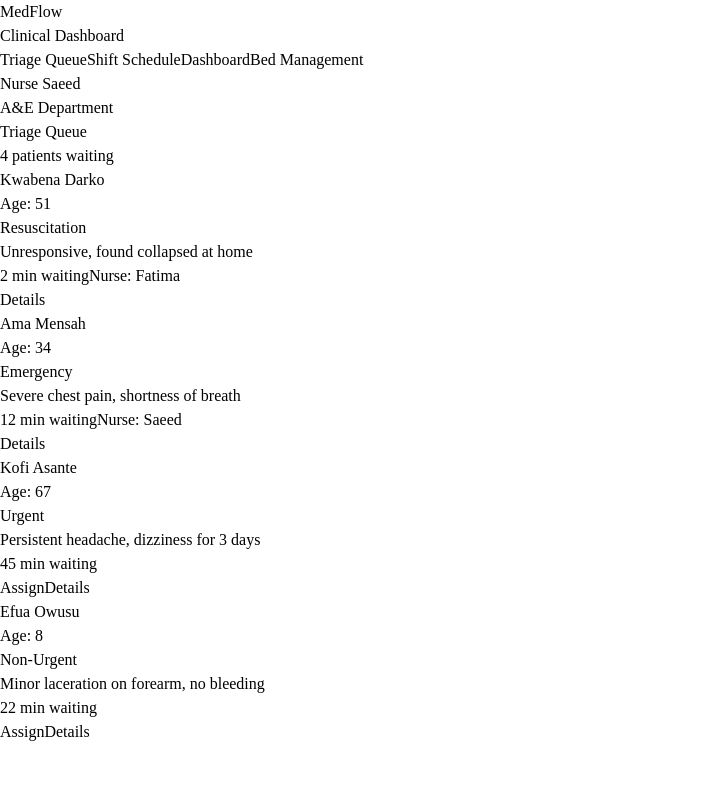
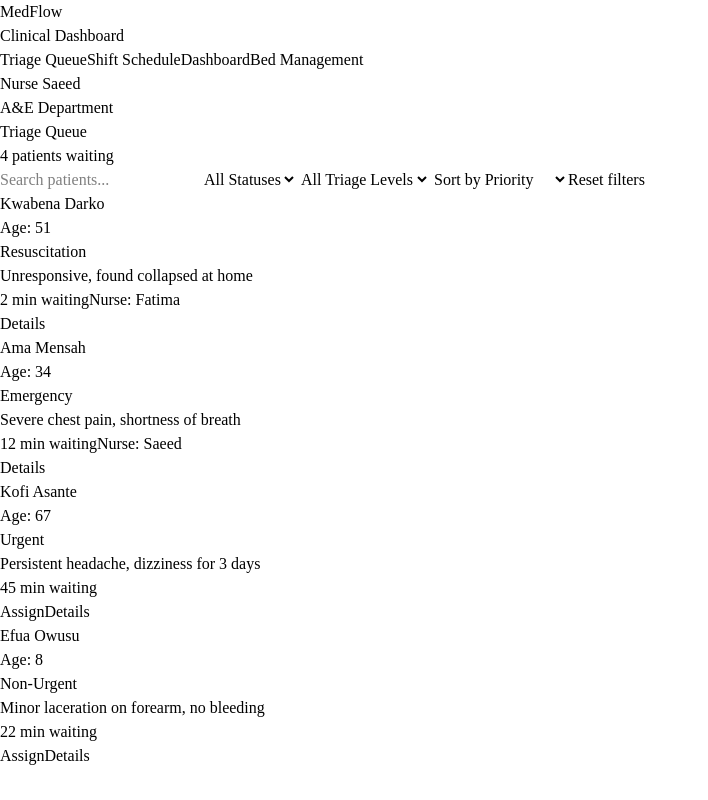
Before and after one commit to eskersaeed/medflow, a React (Vite) app: page / in a window 1280 px wide. Shown: the whole page, without its empty margins (0-708 px from the left). Built offline with nearby package versions, Linux system fonts and the light colour scheme.

Commit message:
feat: add Zustand store, TanStack Query, filter bar, and dynamic triage queue

```diff
--- /dev/null
+++ b/src/features/triage/components/TriageFilterBar.tsx
@@ -0,0 +1,72 @@
+import { useTriageStore, PATIENT_STATUS, TRIAGE_LEVEL } from "../stores/triageStore";
+import type { PatientStatus, TriageLevel } from "../types/patient";
+
+function TriageFilterBar() {
+  const filters = useTriageStore((state) => state.filters);
+  const setSearchTerm = useTriageStore((state) => state.setSearchTerm);
+  const setStatusFilter = useTriageStore((state) => state.setStatusFilter);
+  const setTriageLevelFilter = useTriageStore((state) => state.setTriageLevelFilter);
+  const setSortBy = useTriageStore((state) => state.setSortBy);
+  const resetFilters = useTriageStore((state) => state.resetFilters);
+
+  return (
+    <div className="bg-white border-b border-slate-200 p-4">
+      <div className="flex items-center gap-4 flex-wrap">
+        <input
+          type="text"
+          placeholder="Search patients..."
+          value={filters.searchTerm}
+          onChange={(e) => setSearchTerm(e.target.value)}
+          className="border border-slate-300 rounded-lg px-3 py-2 text-sm w-64 focus:outline-none focus:ring-2 focus:ring-blue-500 focus:border-transparent"
+        />
+
+        <select
+          value={filters.statusFilter}
+          onChange={(e) => setStatusFilter(e.target.value as PatientStatus | "all")}
+          className="border border-slate-300 rounded-lg px-3 py-2 text-sm focus:outline-none focus:ring-2 focus:ring-blue-500"
+        >
+          <option value="all">All Statuses</option>
+          <option value={PATIENT_STATUS.Waiting}>Waiting</option>
+          <option value={PATIENT_STATUS.InProgress}>In Progress</option>
+          <option value={PATIENT_STATUS.Discharged}>Discharged</option>
+          <option value={PATIENT_STATUS.Escalated}>Escalated</option>
+        </select>
+
+        <select
+          value={filters.triageLevelFilter}
+          onChange={(e) => {
+            const value = e.target.value;
+            setTriageLevelFilter(value === "all" ? "all" : (Number(value) as TriageLevel));
+          }}
+          className="border border-slate-300 rounded-lg px-3 py-2 text-sm focus:outline-none focus:ring-2 focus:ring-blue-500"
+        >
+          <option value="all">All Triage Levels</option>
+          <option value={TRIAGE_LEVEL.Resuscitation}>1 - Resuscitation</option>
+          <option value={TRIAGE_LEVEL.Emergency}>2 - Emergency</option>
+          <option value={TRIAGE_LEVEL.Urgent}>3 - Urgent</option>
+          <option value={TRIAGE_LEVEL.SemiUrgent}>4 - Semi-Urgent</option>
+          <option value={TRIAGE_LEVEL.NonUrgent}>5 - Non-Urgent</option>
+        </select>
+
+        <select
+          value={filters.sortBy}
+          onChange={(e) => setSortBy(e.target.value as "triageLevel" | "waitTime" | "name")}
+          className="border border-slate-300 rounded-lg px-3 py-2 text-sm focus:outline-none focus:ring-2 focus:ring-blue-500"
+        >
+          <option value="triageLevel">Sort by Priority</option>
+          <option value="waitTime">Sort by Wait Time</option>
+          <option value="name">Sort by Name</option>
+        </select>
+
+        <button
+          onClick={resetFilters}
+          className="text-sm text-slate-500 hover:text-slate-700 underline"
+        >
+          Reset filters
+        </button>
+      </div>
+    </div>
+  );
+}
+
+export { TriageFilterBar };
--- a/src/features/triage/components/TriageQueuePage.tsx
+++ b/src/features/triage/components/TriageQueuePage.tsx
@@ -1,10 +1,15 @@
 import { Header } from "@/components/layout/Header";
 import { PatientCard } from "./PatientCard";
+import { TriageFilterBar } from "./TriageFilterBar";
+import { useTriageStore } from "../stores/triageStore";
 
 function TriageQueuePage() {
+  const selectPatient = useTriageStore((state) => state.selectPatient);
+
   return (
     <div>
       <Header title="Triage Queue" subtitle="4 patients waiting" />
+      <TriageFilterBar />
       <div className="p-6 max-w-3xl space-y-4">
         <PatientCard
           name="Kwabena Darko"
@@ -14,7 +19,7 @@
           waitMinutes={2}
           nurse="Fatima"
           onAssign={() => console.log("Assign")}
-          onViewDetails={() => console.log("Details")}
+          onViewDetails={() => selectPatient("P-001")}
         />
         <PatientCard
           name="Ama Mensah"
@@ -24,7 +29,7 @@
           waitMinutes={12}
           nurse="Saeed"
           onAssign={() => console.log("Assign")}
-          onViewDetails={() => console.log("Details")}
+          onViewDetails={() => selectPatient("P-002")}
         />
         <PatientCard
           name="Kofi Asante"
@@ -34,7 +39,7 @@
           waitMinutes={45}
           nurse={null}
           onAssign={() => console.log("Assign")}
-          onViewDetails={() => console.log("Details")}
+          onViewDetails={() => selectPatient("P-003")}
         />
         <PatientCard
           name="Efua Owusu"
@@ -44,7 +49,7 @@
           waitMinutes={22}
           nurse={null}
           onAssign={() => console.log("Assign")}
-          onViewDetails={() => console.log("Details")}
+          onViewDetails={() => selectPatient("P-004")}
         />
       </div>
     </div>
--- /dev/null
+++ b/src/features/triage/stores/triageStore.ts
@@ -0,0 +1,91 @@
+import { create } from "zustand";
+
+const PATIENT_STATUS = {
+  Waiting: "waiting",
+  InProgress: "in-progress",
+  Discharged: "discharged",
+  Escalated: "escalated",
+} as const;
+
+type PatientStatus = (typeof PATIENT_STATUS)[keyof typeof PATIENT_STATUS];
+
+const TRIAGE_LEVEL = {
+  Resuscitation: 1,
+  Emergency: 2,
+  Urgent: 3,
+  SemiUrgent: 4,
+  NonUrgent: 5,
+} as const;
+
+type TriageLevel = (typeof TRIAGE_LEVEL)[keyof typeof TRIAGE_LEVEL];
+
+interface TriageFilters {
+  searchTerm: string;
+  statusFilter: PatientStatus | "all";
+  triageLevelFilter: TriageLevel | "all";
+  sortBy: "triageLevel" | "waitTime" | "name";
+}
+
+interface TriageState {
+  filters: TriageFilters;
+  selectedPatientId: string | null;
+  isDetailPanelOpen: boolean;
+
+  setSearchTerm: (term: string) => void;
+  setStatusFilter: (status: PatientStatus | "all") => void;
+  setTriageLevelFilter: (level: TriageLevel | "all") => void;
+  setSortBy: (sort: "triageLevel" | "waitTime" | "name") => void;
+  selectPatient: (id: string) => void;
+  closeDetailPanel: () => void;
+  resetFilters: () => void;
+}
+
+const DEFAULT_FILTERS: TriageFilters = {
+  searchTerm: "",
+  statusFilter: "all",
+  triageLevelFilter: "all",
+  sortBy: "triageLevel",
+};
+
+const useTriageStore = create<TriageState>((set) => ({
+  filters: DEFAULT_FILTERS,
+  selectedPatientId: null,
+  isDetailPanelOpen: false,
+
+  setSearchTerm: (term) =>
+    set((state) => ({
+      filters: { ...state.filters, searchTerm: term },
+    })),
+
+  setStatusFilter: (status) =>
+    set((state) => ({
+      filters: { ...state.filters, statusFilter: status },
+    })),
+
+  setTriageLevelFilter: (level) =>
+    set((state) => ({
+      filters: { ...state.filters, triageLevelFilter: level },
+    })),
+
+  setSortBy: (sort) =>
+    set((state) => ({
+      filters: { ...state.filters, sortBy: sort },
+    })),
+
+  selectPatient: (id) =>
+    set({
+      selectedPatientId: id,
+      isDetailPanelOpen: true,
+    }),
+
+  closeDetailPanel: () =>
+    set({
+      selectedPatientId: null,
+      isDetailPanelOpen: false,
+    }),
+
+  resetFilters: () => set({ filters: DEFAULT_FILTERS }),
+}));
+
+export { useTriageStore, PATIENT_STATUS, TRIAGE_LEVEL, DEFAULT_FILTERS };
+export type { TriageState, TriageFilters, PatientStatus, TriageLevel };
--- /dev/null
+++ b/src/features/triage/types/patient.ts
@@ -0,0 +1,34 @@
+const TRIAGE_LEVEL = {
+  Resuscitation: 1,
+  Emergency: 2,
+  Urgent: 3,
+  SemiUrgent: 4,
+  NonUrgent: 5,
+} as const;
+
+type TriageLevel = (typeof TRIAGE_LEVEL)[keyof typeof TRIAGE_LEVEL];
+
+const PATIENT_STATUS = {
+  Waiting: "waiting",
+  InProgress: "in-progress",
+  Discharged: "discharged",
+  Escalated: "escalated",
+} as const;
+
+type PatientStatus = (typeof PATIENT_STATUS)[keyof typeof PATIENT_STATUS];
+
+interface Patient {
+  id: string;
+  name: string;
+  age: number;
+  chiefComplaint: string;
+  triageLevel: TriageLevel;
+  status: PatientStatus;
+  nurse: string | null;
+  arrivalTime: string;
+  waitMinutes: number;
+  bedNumber: number | null;
+}
+
+export { TRIAGE_LEVEL, PATIENT_STATUS };
+export type { Patient, TriageLevel, PatientStatus };
```
